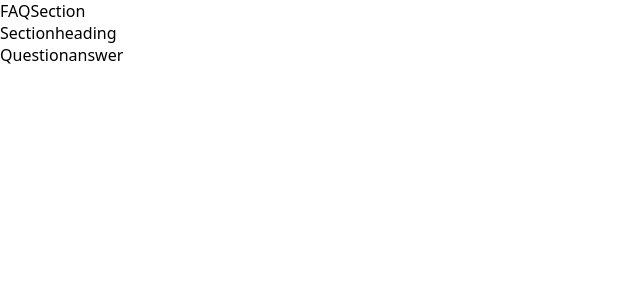
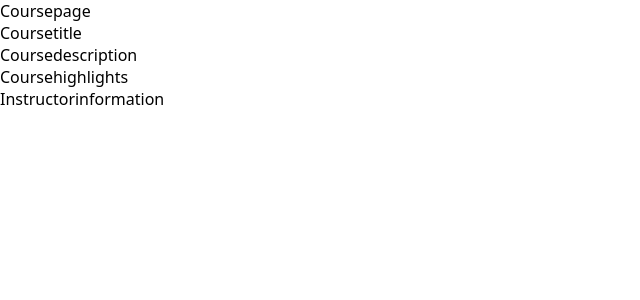
Before and after one commit to EshwarRao717/PRACTICE-SET01, a React (Vite) app: page / in a window 1280 px wide. Shown: the top 300 px of the page, without its empty margins (0-640 px from the left). Built offline with nearby package versions, Linux system fonts and the light colour scheme.

Commit message:
13Course-Page

```diff
--- a/src/App.jsx
+++ b/src/App.jsx
@@ -1,4 +1,5 @@
-import FAQSection from "./Component.jsx/FAQSection"
+import Coursepage from "./Component.jsx/Coursepage"
+
 
 
 
@@ -10,7 +11,7 @@ import FAQSection from "./Component.jsx/FAQSection"
 const App = () => {
   return (
     <div >
-<FAQSection/>
+<Coursepage/>
     </div>
   )
 }
--- /dev/null
+++ b/src/Component.jsx/Coursedescription.jsx
@@ -0,0 +1,9 @@
+import React from 'react'
+
+const Coursedescription = () => {
+  return (
+    <div>Coursedescription</div>
+  )
+}
+
+export default Coursedescription
--- /dev/null
+++ b/src/Component.jsx/Coursehighlights.jsx
@@ -0,0 +1,9 @@
+import React from 'react'
+
+const Coursehighlights = () => {
+  return (
+    <div>Coursehighlights</div>
+  )
+}
+
+export default Coursehighlights
--- /dev/null
+++ b/src/Component.jsx/Coursepage.jsx
@@ -0,0 +1,18 @@
+import React from 'react'
+import Coursetitle from './Coursetitle'
+import Coursedescription from './Coursedescription'
+import Coursehighlights from './Coursehighlights'
+import Instructorinformation from './Instructorinformation'
+
+const Coursepage = () => {
+  return (
+    <div>Coursepage
+        <Coursetitle/>
+        <Coursedescription/>
+        <Coursehighlights/>
+        <Instructorinformation/>
+    </div>
+  )
+}
+
+export default Coursepage
--- /dev/null
+++ b/src/Component.jsx/Coursetitle.jsx
@@ -0,0 +1,9 @@
+import React from 'react'
+
+const Coursetitle = () => {
+  return (
+    <div>Coursetitle</div>
+  )
+}
+
+export default Coursetitle
--- a/src/Component.jsx/FAQSection.jsx
+++ /dev/null
@@ -1,14 +0,0 @@
-import React from 'react'
-import Sectionheading from './Sectionheading'
-import Questionanswer from './Questionanswer'
-
-const FAQSection = () => {
-  return (
-    <div>FAQSection
-        <Sectionheading/>
-        <Questionanswer/>
-    </div>
-  )
-}
-
-export default FAQSection
--- /dev/null
+++ b/src/Component.jsx/Instructorinformation.jsx
@@ -0,0 +1,9 @@
+import React from 'react'
+
+const Instructorinformation = () => {
+  return (
+    <div>Instructorinformation</div>
+  )
+}
+
+export default Instructorinformation
--- a/src/Component.jsx/Questionanswer.jsx
+++ /dev/null
@@ -1,9 +0,0 @@
-import React from 'react'
-
-const Questionanswer = () => {
-  return (
-    <div>Questionanswer</div>
-  )
-}
-
-export default Questionanswer
--- a/src/Component.jsx/Sectionheading.jsx
+++ /dev/null
@@ -1,9 +0,0 @@
-import React from 'react'
-
-const Sectionheading = () => {
-  return (
-    <div>Sectionheading</div>
-  )
-}
-
-export default Sectionheading
```
